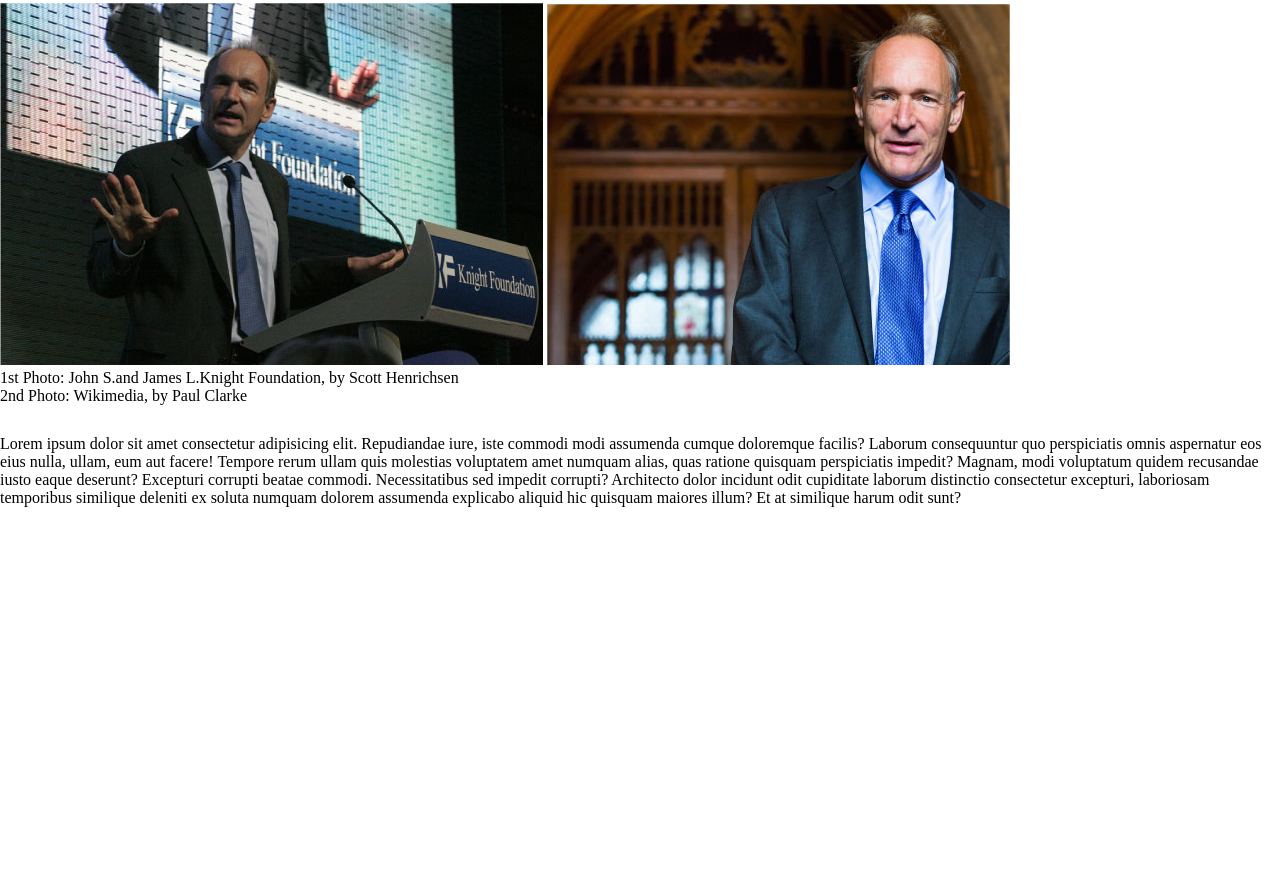
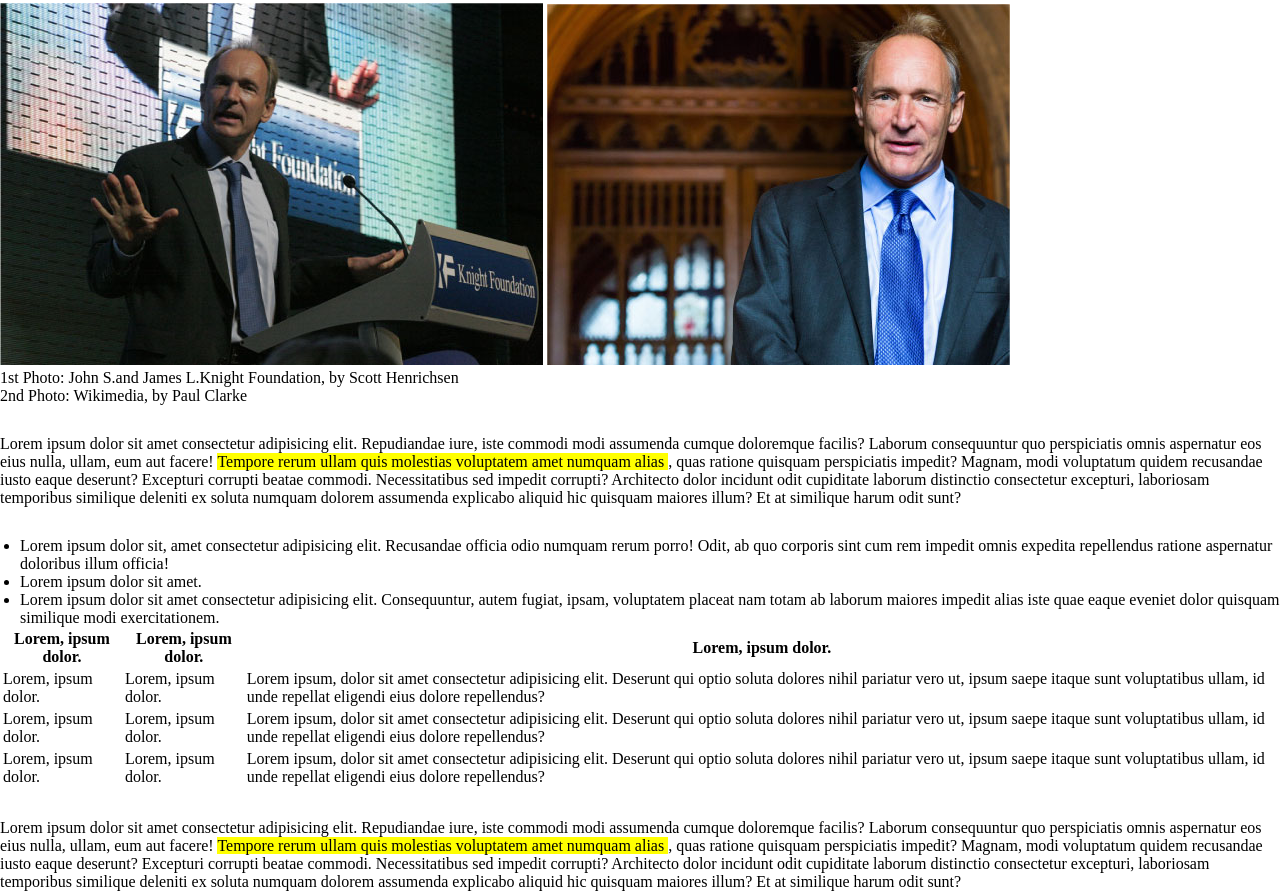
Before and after one commit to GiuseppeFiliberto/html-css-booleaner, a plain HTML site: page index.html in a window 1280 px wide. Shown: the part 285-1176 px from the top of the page. Before the commit the page ends 800 px from the top, so only its background shows below. Drawn offline with Linux system fonts and the light colour scheme.

Commit message:
section table+ text2

```diff
--- a/assets/css/style.css
+++ b/assets/css/style.css
@@ -48,3 +48,12 @@
 .text{
     margin-top: 30px;
 }
+
+.marker{
+    background-color: var(--bce-marker);
+}
+
+.list{
+    margin-top: 30px;
+    padding-inline-start: 20px;
+}
--- a/index.html
+++ b/index.html
@@ -32,11 +32,54 @@
 
         <section class="text">
             <p>Lorem ipsum dolor sit amet consectetur adipisicing elit. Repudiandae iure, iste commodi modi assumenda cumque doloremque facilis? Laborum consequuntur quo perspiciatis omnis aspernatur eos eius nulla, ullam, eum aut facere!
-            Tempore rerum ullam quis molestias voluptatem amet numquam alias, quas ratione quisquam perspiciatis impedit? Magnam, modi voluptatum quidem recusandae iusto eaque deserunt? Excepturi corrupti beatae commodi. Necessitatibus sed impedit corrupti?
+            <stan class="marker"> Tempore rerum ullam quis molestias voluptatem amet numquam alias </stan>, quas ratione quisquam perspiciatis impedit? Magnam, modi voluptatum quidem recusandae iusto eaque deserunt? Excepturi corrupti beatae commodi. Necessitatibus sed impedit corrupti?
             Architecto dolor incidunt odit cupiditate laborum distinctio consectetur excepturi, laboriosam temporibus similique deleniti ex soluta numquam dolorem assumenda explicabo aliquid hic quisquam maiores illum? Et at similique harum odit sunt?</p>
 
         </section>
 
+        <section>
+            <ul class="list">
+                <li>Lorem ipsum dolor sit, amet consectetur adipisicing elit. Recusandae officia odio numquam rerum porro! Odit, ab quo corporis sint cum rem impedit omnis expedita repellendus ratione aspernatur doloribus illum officia!</li>
+                <li>Lorem ipsum dolor sit amet.</li>
+                <li>Lorem ipsum dolor sit amet consectetur adipisicing elit. Consequuntur, autem fugiat, ipsam, voluptatem placeat nam totam ab laborum maiores impedit alias iste quae eaque eveniet dolor quisquam similique modi exercitationem.</li>
+            </ul>
+        </section>
+
+        <section>
+            <table>
+                <thead>
+                    <tr>
+                        <th>Lorem, ipsum dolor.</th>
+                        <th>Lorem, ipsum dolor.</th>
+                        <th>Lorem, ipsum dolor.</th>
+                    </tr>
+                </thead>
+                <tbody>
+                    <tr>
+                        <td>Lorem, ipsum dolor.</td>
+                        <td>Lorem, ipsum dolor.</td>
+                        <td>Lorem ipsum, dolor sit amet consectetur adipisicing elit. Deserunt qui optio soluta dolores nihil pariatur vero ut, ipsum saepe itaque sunt voluptatibus ullam, id unde repellat eligendi eius dolore repellendus?</td>
+                    </tr>
+                    <tr>
+                        <td>Lorem, ipsum dolor.</td>
+                        <td>Lorem, ipsum dolor.</td>
+                        <td>Lorem ipsum, dolor sit amet consectetur adipisicing elit. Deserunt qui optio soluta dolores nihil pariatur vero ut, ipsum saepe itaque sunt voluptatibus ullam, id unde repellat eligendi eius dolore repellendus?</td>
+                    </tr>
+                    <tr>
+                        <td>Lorem, ipsum dolor.</td>
+                        <td>Lorem, ipsum dolor.</td>
+                        <td>Lorem ipsum, dolor sit amet consectetur adipisicing elit. Deserunt qui optio soluta dolores nihil pariatur vero ut, ipsum saepe itaque sunt voluptatibus ullam, id unde repellat eligendi eius dolore repellendus?</td>
+                    </tr>
+                </tbody>
+            </table>
+        </section>
+
+        <section class="text">
+            <p>Lorem ipsum dolor sit amet consectetur adipisicing elit. Repudiandae iure, iste commodi modi assumenda cumque doloremque facilis? Laborum consequuntur quo perspiciatis omnis aspernatur eos eius nulla, ullam, eum aut facere!
+            <stan class="marker"> Tempore rerum ullam quis molestias voluptatem amet numquam alias </stan>, quas ratione quisquam perspiciatis impedit? Magnam, modi voluptatum quidem recusandae iusto eaque deserunt? Excepturi corrupti beatae commodi. Necessitatibus sed impedit corrupti?
+            Architecto dolor incidunt odit cupiditate laborum distinctio consectetur excepturi, laboriosam temporibus similique deleniti ex soluta numquam dolorem assumenda explicabo aliquid hic quisquam maiores illum? Et at similique harum odit sunt?</p>
+
+        </section>
 
     </main>
 
```
